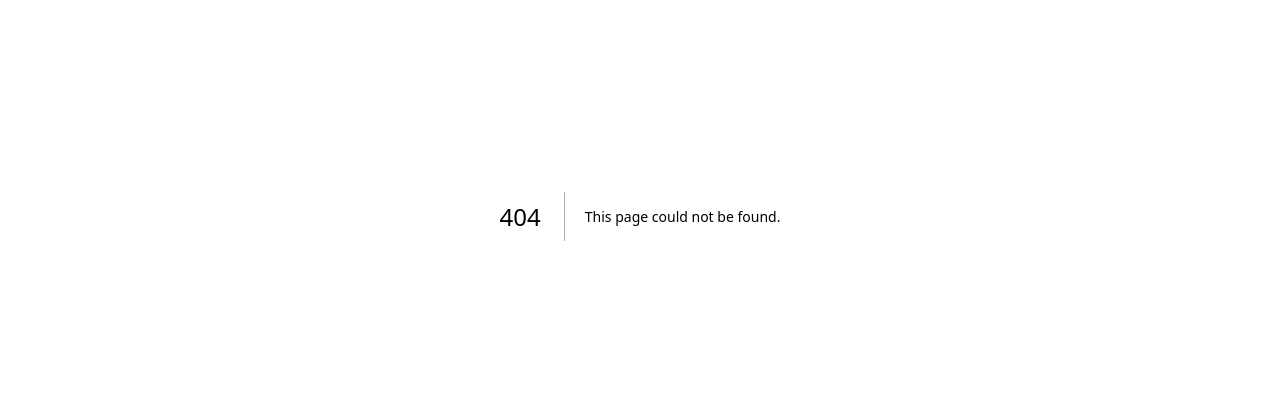
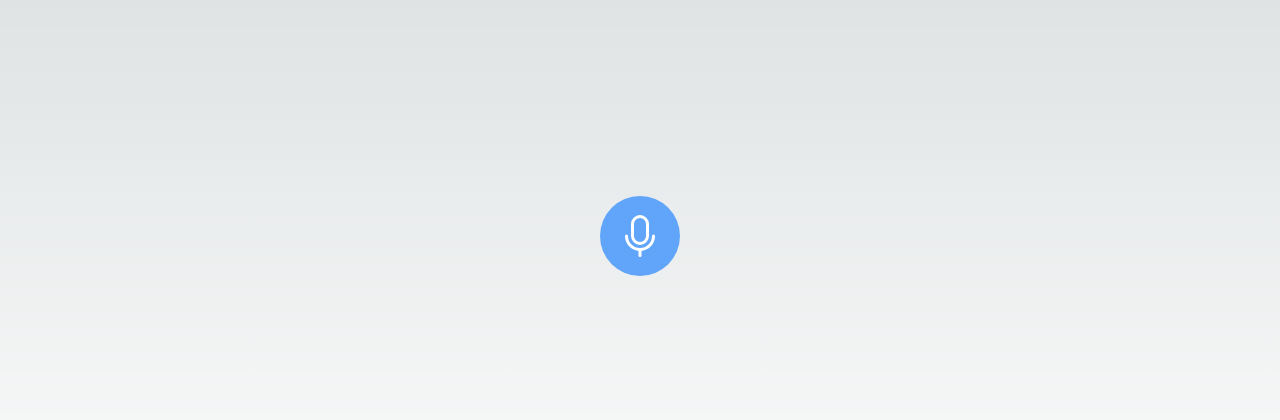
Before and after one commit to zacharylaguna/virtualdoc, a Next.js app in the folder nextjs-flask/: page /interact in a window 1280 px wide. Before the commit this address had no page. Shown: the part 184-604 px from the top of the page. Built offline with nearby package versions, Linux system fonts and the light colour scheme.

Commit message:
implement speech to text

```diff
--- /dev/null
+++ b/nextjs-flask/app/dashboard/page.tsx
@@ -0,0 +1,3 @@
+export default function Page() {
+    return <p>Dashboard Page</p>;
+}
--- a/nextjs-flask/app/globals.css
+++ b/nextjs-flask/app/globals.css
@@ -8,13 +8,14 @@
   --background-end-rgb: 255, 255, 255;
 }
 
-@media (prefers-color-scheme: dark) {
+/* use if the user prefers a dark color scheme */
+/* @media (prefers-color-scheme: dark) {
   :root {
     --foreground-rgb: 255, 255, 255;
     --background-start-rgb: 0, 0, 0;
     --background-end-rgb: 0, 0, 0;
   }
-}
+} */
 
 body {
   color: rgb(var(--foreground-rgb));
--- /dev/null
+++ b/nextjs-flask/app/interact/page.tsx
@@ -0,0 +1,140 @@
+"use client";
+
+// Import necessary modules and components
+import { useEffect, useState, useRef } from "react";
+
+// Declare a global interface to add the webkitSpeechRecognition property to the Window object
+declare global {
+  interface Window {
+    webkitSpeechRecognition: any;
+  }
+}
+
+// Export the MicrophoneComponent function component
+export default function MicrophoneComponent() {
+  // State variables to manage recording status, completion, and transcript
+  const [isRecording, setIsRecording] = useState(false);
+  const [recordingComplete, setRecordingComplete] = useState(false);
+  const [transcript, setTranscript] = useState("");
+
+  // Reference to store the SpeechRecognition instance
+  const recognitionRef = useRef<any>(null);
+
+  // Function to start recording
+  const startRecording = () => {
+    setIsRecording(true);
+    // Create a new SpeechRecognition instance and configure it
+    recognitionRef.current = new window.webkitSpeechRecognition();
+    recognitionRef.current.continuous = true;
+    recognitionRef.current.interimResults = true;
+
+    // Event handler for speech recognition results
+    recognitionRef.current.onresult = (event: any) => {
+      const { transcript } = event.results[event.results.length - 1][0];
+
+      // Log the recognition results and update the transcript state
+      console.log(event.results);
+      setTranscript(transcript);
+    };
+
+    // Start the speech recognition
+    recognitionRef.current.start();
+  };
+
+  // Cleanup effect when the component unmounts
+  useEffect(() => {
+    return () => {
+      // Stop the speech recognition if it's active
+      if (recognitionRef.current) {
+        recognitionRef.current.stop();
+      }
+    };
+  }, []);
+
+  // Function to stop recording
+  const stopRecording = () => {
+    if (recognitionRef.current) {
+      // Stop the speech recognition and mark recording as complete
+      recognitionRef.current.stop();
+      setRecordingComplete(true);
+    }
+  };
+
+  // Toggle recording state and manage recording actions
+  const handleToggleRecording = () => {
+    setIsRecording(!isRecording);
+    if (!isRecording) {
+      startRecording();
+    } else {
+      stopRecording();
+    }
+  };
+
+  // Render the microphone component with appropriate UI based on recording state
+  return (
+    <div className="flex items-center justify-center h-screen w-full">
+      <div className="w-full">
+        {(isRecording || transcript) && (
+          <div className="w-1/4 m-auto rounded-md border p-4 bg-white">
+            <div className="flex-1 flex w-full justify-between">
+              <div className="space-y-1">
+                <p className="text-sm font-medium leading-none">
+                  {recordingComplete ? "Recorded" : "Recording"}
+                </p>
+                <p className="text-sm text-muted-foreground">
+                  {recordingComplete
+                    ? "Thanks for talking."
+                    : "Start speaking..."}
+                </p>
+              </div>
+              {isRecording && (
+                <div className="rounded-full w-4 h-4 bg-red-400 animate-pulse" />
+              )}
+            </div>
+
+            {transcript && (
+              <div className="border rounded-md p-2 h-fullm mt-4">
+                <p className="mb-0">{transcript}</p>
+              </div>
+            )}
+          </div>
+        )}
+
+        <div className="flex items-center w-full">
+          {isRecording ? (
+            // Button for stopping recording
+            <button
+              onClick={handleToggleRecording}
+              className="mt-10 m-auto flex items-center justify-center bg-red-400 hover:bg-red-500 rounded-full w-20 h-20 focus:outline-none"
+            >
+              <svg
+                className="h-12 w-12 "
+                viewBox="0 0 24 24"
+                xmlns="http://www.w3.org/2000/svg"
+              >
+                <path fill="white" d="M6 19h4V5H6v14zm8-14v14h4V5h-4z" />
+              </svg>
+            </button>
+          ) : (
+            // Button for starting recording
+            <button
+              onClick={handleToggleRecording}
+              className="mt-10 m-auto flex items-center justify-center bg-blue-400 hover:bg-blue-500 rounded-full w-20 h-20 focus:outline-none"
+            >
+              <svg
+                viewBox="0 0 256 256"
+                xmlns="http://www.w3.org/2000/svg"
+                className="w-12 h-12 text-white"
+              >
+                <path
+                  fill="currentColor" // Change fill color to the desired color
+                  d="M128 176a48.05 48.05 0 0 0 48-48V64a48 48 0 0 0-96 0v64a48.05 48.05 0 0 0 48 48ZM96 64a32 32 0 0 1 64 0v64a32 32 0 0 1-64 0Zm40 143.6V232a8 8 0 0 1-16 0v-24.4A80.11 80.11 0 0 1 48 128a8 8 0 0 1 16 0a64 64 0 0 0 128 0a8 8 0 0 1 16 0a80.11 80.11 0 0 1-72 79.6Z"
+                />
+              </svg>
+            </button>
+          )}
+        </div>
+      </div>
+    </div>
+  );
+}
--- a/nextjs-flask/package.json
+++ b/nextjs-flask/package.json
@@ -15,6 +15,7 @@
     "@types/react": "18.2.6",
     "@types/react-dom": "18.2.4",
     "autoprefixer": "10.4.14",
+    "axios": "^1.6.8",
     "concurrently": "^8.0.1",
     "eslint": "8.40.0",
     "eslint-config-next": "13.4.2",
```
Also changed, not shown: 2 other files (tests, documents, lock files or other folders).
